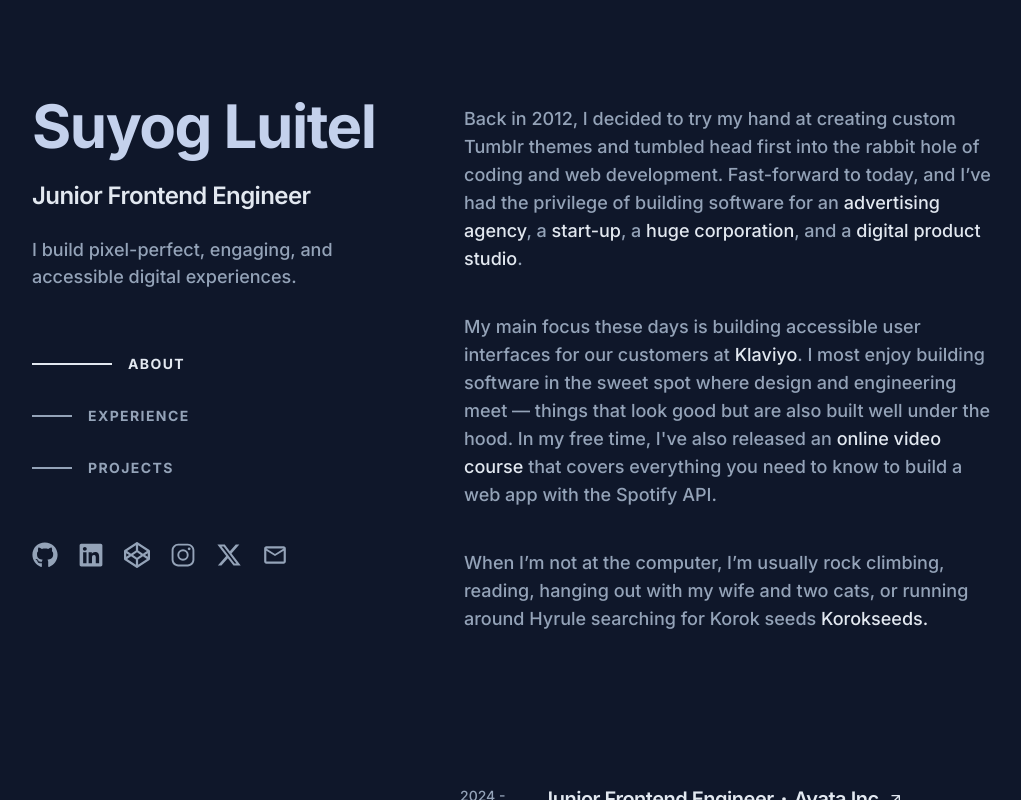
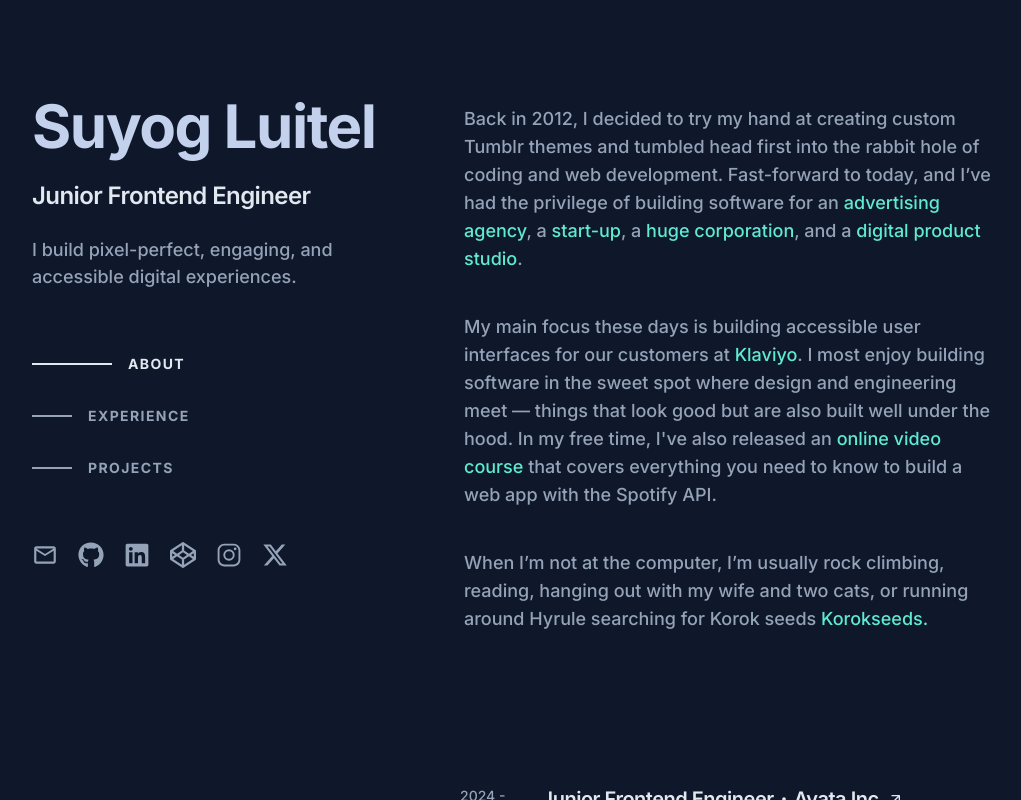
Before and after one commit to SuyogLuitel/Portfolio-Website, a React (Vite) app: page / in a window 1280 px wide. Shown: the whole page, without its empty margins (128-1149 px from the left). Built offline with nearby package versions, Linux system fonts and the light colour scheme.

Commit message:
fixes for deploy

```diff
--- a/src/components/About.jsx
+++ b/src/components/About.jsx
@@ -8,25 +8,25 @@ const About = () => {
         and tumbled head first into the rabbit hole of coding and web
         development. Fast-forward to today, and I’ve had the privilege of
         building software for an{" "}
-        <span className="text-slate-200">advertising agency</span>, a{" "}
-        <span className="text-slate-200">start-up</span>, a{" "}
-        <span className="text-slate-200">huge corporation</span>, and a{" "}
-        <span className="text-slate-200">digital product studio</span>.
+        <span className="text-teal-300">advertising agency</span>, a{" "}
+        <span className="text-teal-300">start-up</span>, a{" "}
+        <span className="text-teal-300">huge corporation</span>, and a{" "}
+        <span className="text-teal-300">digital product studio</span>.
       </p>
       <p>
         My main focus these days is building accessible user interfaces for our
-        customers at <span className="text-slate-200">Klaviyo</span>. I most
+        customers at <span className="text-teal-300">Klaviyo</span>. I most
         enjoy building software in the sweet spot where design and engineering
         meet — things that look good but are also built well under the hood. In
         my free time, I've also released an{" "}
-        <span className="text-slate-200">online video course</span> that covers
+        <span className="text-teal-300">online video course</span> that covers
         everything you need to know to build a web app with the Spotify API.
       </p>
       <p>
         When I’m not at the computer, I’m usually rock climbing, reading,
         hanging out with my wife and two cats, or running around Hyrule
         searching for Korok seeds{" "}
-        <span className="text-slate-200">Korokseeds.</span>
+        <span className="text-teal-300">Korokseeds.</span>
       </p>
     </div>
   );
--- a/src/pages/Home.jsx
+++ b/src/pages/Home.jsx
@@ -60,10 +60,21 @@ const Home = () => {
           ))}
         </div>
         <div className="flex items-center gap-5 mt-10">
+          <a
+            href="https://mail.google.com/mail/?view=cm&fs=1&to=suyogluitel235@gmail.com&su=Your%20Subject%20Here&body=Your%20Message%20Here"
+            target="_blank"
+            rel="noopener noreferrer"
+            data-tip="Send Email"
+          >
+            <MdOutlineEmail
+              fontSize={26}
+              className="text-[#94A3B8] hover:text-teal-300 cursor-pointer"
+            />
+          </a>
           <Link to="https://github.com/SuyogLuitel" target="_blank">
             <FaGithub
               fontSize={26}
-              className="text-[#94A3B8] hover:text-[#C4D0EC] cursor-pointer"
+              className="text-[#94A3B8] hover:text-teal-300 cursor-pointer"
             />
           </Link>
           <Link
@@ -72,27 +83,27 @@ const Home = () => {
           >
             <FaLinkedin
               fontSize={26}
-              className="text-[#94A3B8] hover:text-[#C4D0EC] cursor-pointer"
+              className="text-[#94A3B8] hover:text-teal-300 cursor-pointer"
             />
           </Link>
+          <Link to="https://codepen.io/" target="_blank">
             <FaCodepen
               fontSize={26}
-            className="text-[#94A3B8] hover:text-[#C4D0EC] cursor-pointer"
+              className="text-[#94A3B8] hover:text-teal-300 cursor-pointer"
             />
+          </Link>
+          <Link to="https://www.instagram.com/" target="_blank">
             <IoLogoInstagram
               fontSize={26}
-            className="text-[#94A3B8] hover:text-[#C4D0EC] cursor-pointer"
+              className="text-[#94A3B8] hover:text-teal-300 cursor-pointer"
             />
+          </Link>
+          <Link to="https://x.com/" target="_blank">
             <FaXTwitter
               fontSize={26}
-            className="text-[#94A3B8] hover:text-[#C4D0EC] cursor-pointer"
+              className="text-[#94A3B8] hover:text-teal-300 cursor-pointer"
             />
-          <a href="mailto:suyogluitel235@gmail.com" rel="noopener noreferrer">
-            <MdOutlineEmail
-              fontSize={26}
-              className="text-[#94A3B8] hover:text-[#C4D0EC] cursor-pointer"
-            />
-          </a>
+          </Link>
         </div>
       </div>
       <div className="w-[60%] flex flex-col gap-10 mt-[105px] overflow-y-auto pr-40">
```
Also changed, not shown: package.json (+5 -2 lines), 1 other file (tests, documents, lock files or other folders). Lines whose indentation alone changed are shown as unchanged.
